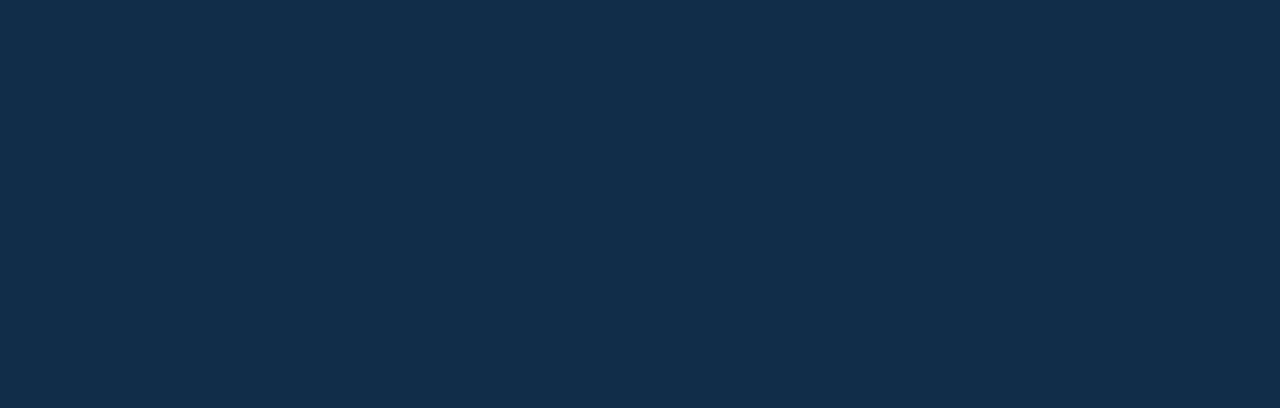
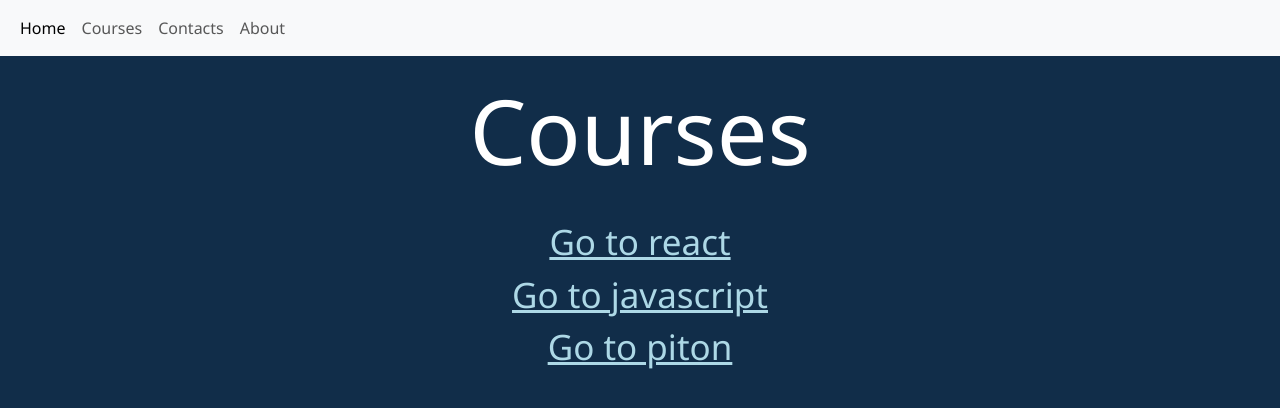
Before and after one commit to Lvjasha/react-router, a React (Create React App) app: page /courses in a window 1280 px wide. Before the commit this address had no page. Shown: the top 408 px of the page. Built offline with nearby package versions, Linux system fonts and the light colour scheme.

Commit message:
courses & Courses

```diff
--- a/src/App.jsx
+++ b/src/App.jsx
@@ -1,20 +1,31 @@
-import { BrowserRouter, Routes, Route } from 'react-router-dom';
+import { BrowserRouter, Routes, Route, useParams } from 'react-router-dom';
 import Home from './components/Home';
 import About from './components/About';
 import Contacts from './components/Contacts';
 import NotFound from './components/NotFound';
 import MainLayout from './layouts/MainLayout';
 import './App.css';
+import Courses from './components/Courses';
+import courses from './data/courses';
+import SingleCourse from './components/SingleCourse';
 
 function App() {
+    const slug = useParams(courses.slug);
     return (
         <BrowserRouter>
             <div className="App">
                 <Routes>
-                    <Route path="/main" element={<MainLayout />}>
+                    <Route path="/" element={<MainLayout />}>
                         <Route index element={<Home />} />
+                        <Route path="courses" element={<Courses />} />
+                        <Route path="courses" element={<MainLayout />}>
+                            <Route
+                                path="courses/:slug"
+                                element={<SingleCourse slug={slug} />}
+                            />
+                        </Route>
+                        <Route path="contacts" element={<Contacts />} />
                         <Route path="about" element={<About />} />
-                        <Route path="contacts" element={<Contacts />} />
                         <Route path="*" element={<NotFound />} />
                     </Route>
                 </Routes>
--- /dev/null
+++ b/src/components/Courses.jsx
@@ -0,0 +1,17 @@
+import { Link } from 'react-router-dom';
+import SingleCourse from './SingleCourse';
+const Courses = () => {
+    return (
+        <>
+            <h1>Courses</h1>
+            <br />
+            <Link to="react">Go to react</Link>
+            <br />
+            <Link to="javascript">Go to javascript</Link>
+            <br />
+            <Link to="piton">Go to piton</Link>
+        </>
+    );
+};
+
+export default Courses;
--- a/src/components/Menu.jsx
+++ b/src/components/Menu.jsx
@@ -26,6 +26,11 @@ const Menu = () => {
                             </Link>
                         </li>
                         <li class="nav-item">
+                            <Link class="nav-link" to="courses">
+                                Courses
+                            </Link>
+                        </li>
+                        <li class="nav-item">
                             <Link class="nav-link" to="contacts">
                                 Contacts
                             </Link>
--- /dev/null
+++ b/src/components/SingleCourse.jsx
@@ -0,0 +1,13 @@
+import courses from '../data/courses';
+
+const SingleCourse = () => {
+    return (
+        <>
+            {courses.filter((el) => {
+                return <SingleCourse key={el.slug} />;
+            })}
+        </>
+    );
+};
+
+export default SingleCourse;
--- /dev/null
+++ b/src/data/courses.js
@@ -0,0 +1,24 @@
+const courses = [
+    {
+        title: 'Complete React Guid',
+        slug: 'react',
+        id: 257,
+    },
+    {
+        title: 'Complete JavaScript Guid',
+        slug: 'javascript',
+        id: 573,
+    },
+    {
+        title: 'Complete Piton Guid',
+        slug: 'piton',
+        id: 872,
+    },
+    {
+        title: 'Complete Node.js Guid',
+        slug: 'node-js',
+        id: 361,
+    },
+];
+
+export default courses;
```
